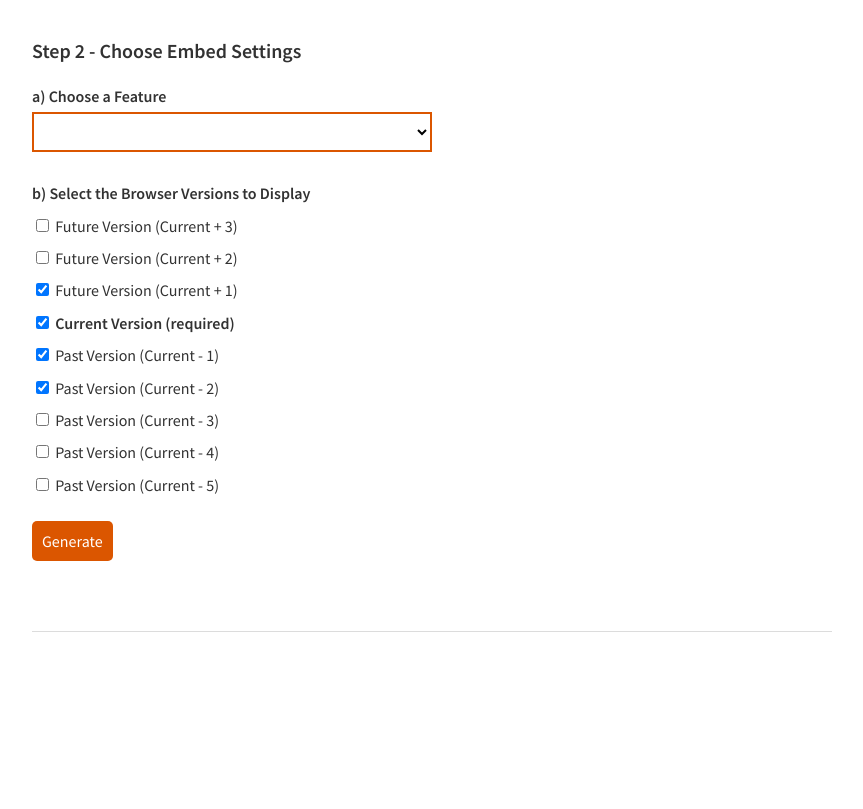
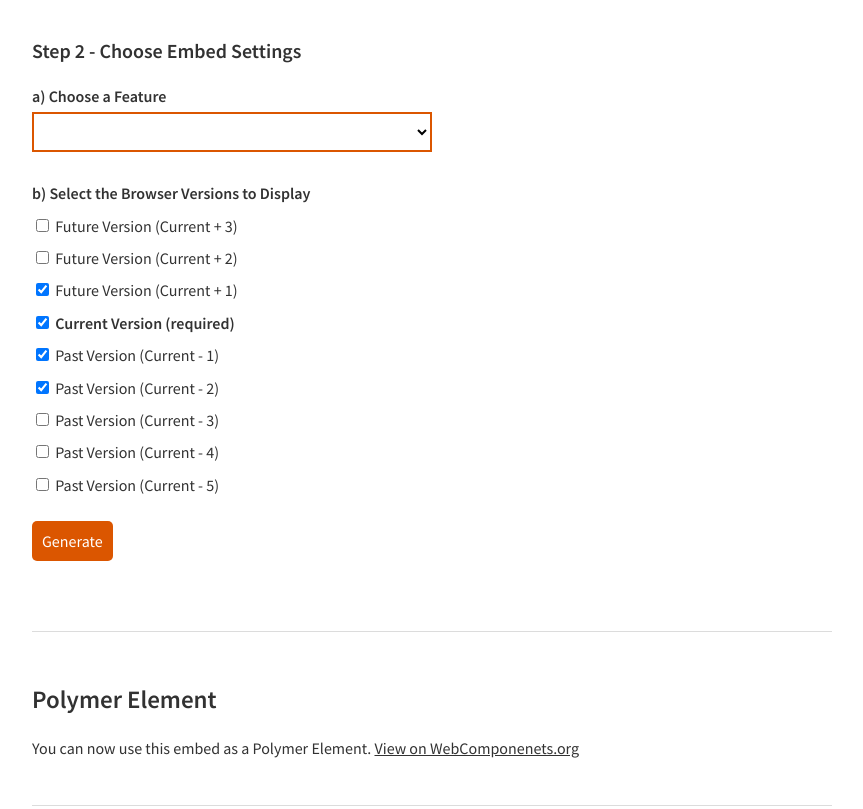
Before and after one commit to ireade/caniuse-embed, a website: page index.html in a window 1280 px wide. Shown: the part 1660-2469 px from the top of the page, without its empty margins (208-1071 px from the left). Before the commit the page ends 2392 px from the top, so only its background shows below. Drawn offline with nearby package versions, Linux system fonts and the light colour scheme; no server answers.

Commit message:
polymer element

```diff
--- a/index.html
+++ b/index.html
@@ -161,6 +161,13 @@
 
 		</section>
 
+		<section class="site-section" id="polymer">
+			<h2>Polymer Element</h2>
+
+			<p>You can now use this embed as a Polymer Element. <a href="https://beta.webcomponents.org/element/ireade/caniuse-embed-polymer">View on WebComponenets.org</a></p>
+
+		</section>
+
 
 
 	</div>
```
Also changed, not shown: README.md, example.png (deleted), screenshot-desktop.png (added), screenshot-mobile.png (added), 1 other file.
